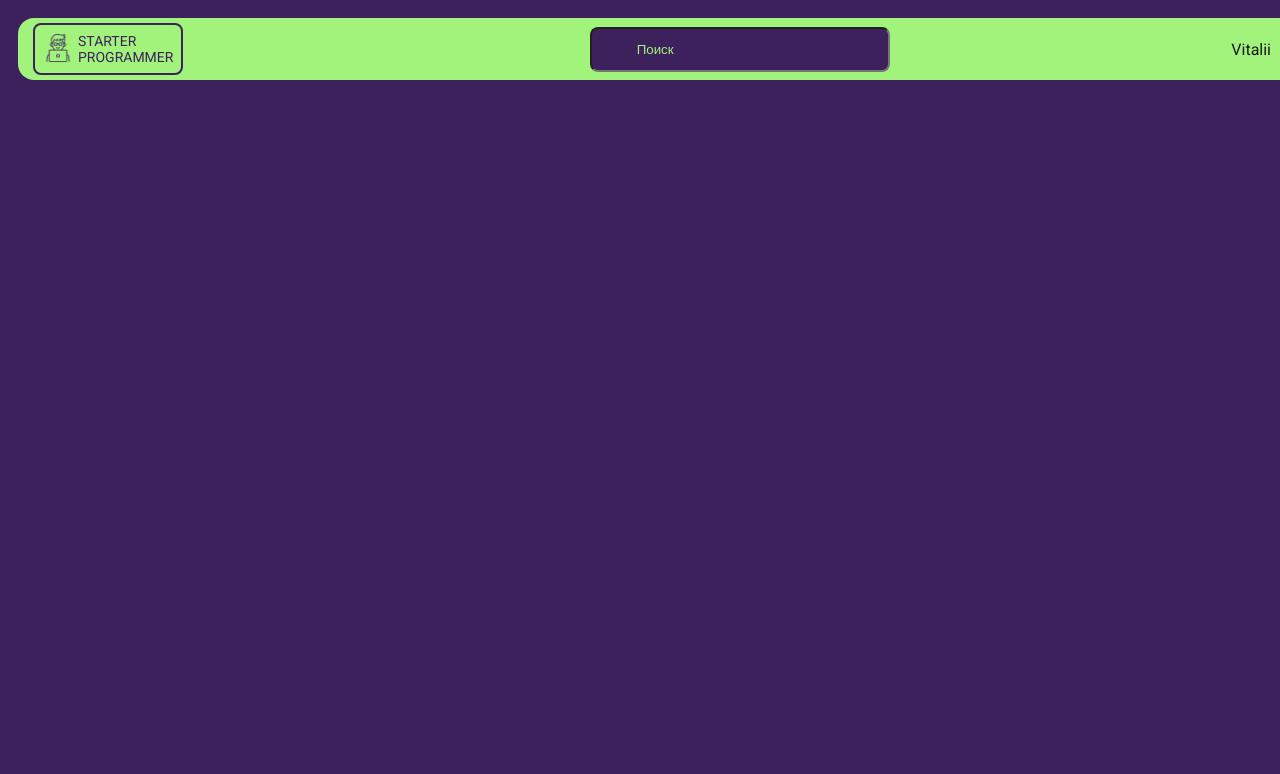
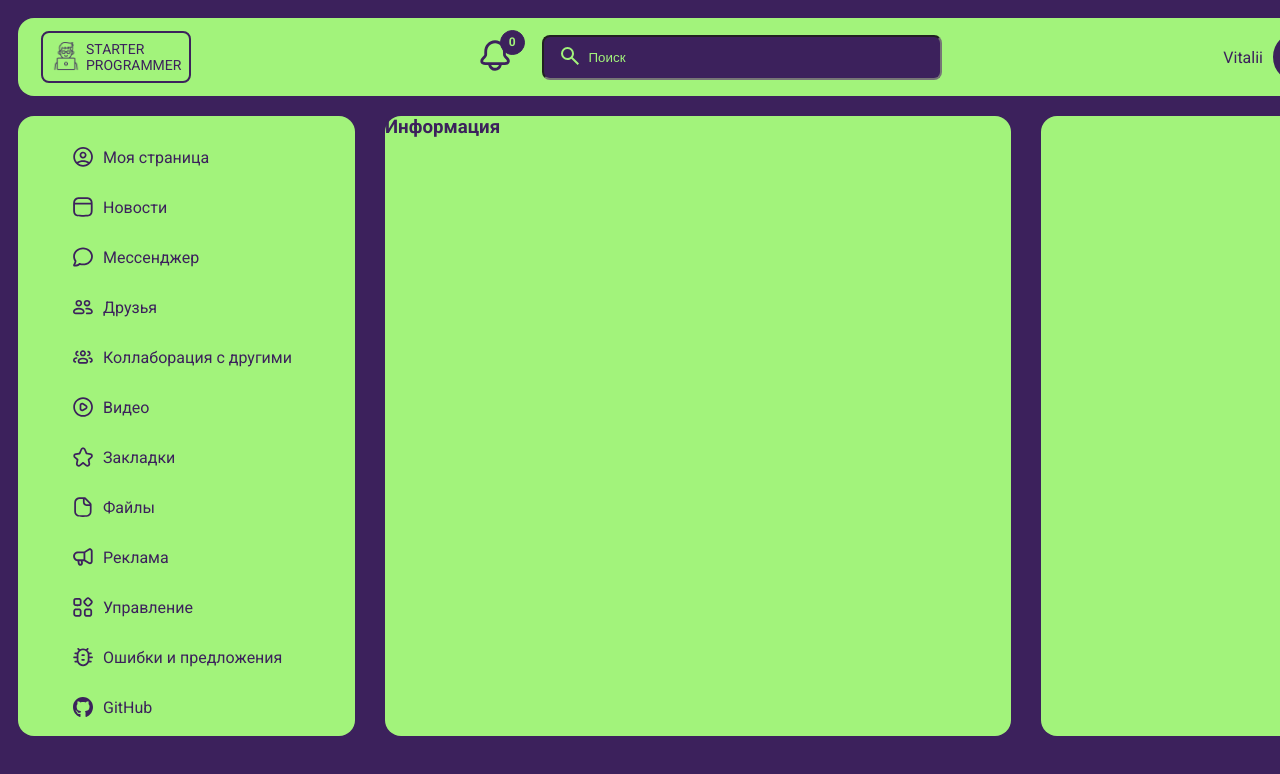
Before and after one commit to beardmenx/starter-programmer, a plain HTML site: page index.html in a window 1280 px wide. Shown: the top 774 px of the page. Drawn offline with Linux system fonts and the light colour scheme.

Commit message:
start center section

```diff
--- a/css/style.css
+++ b/css/style.css
@@ -18,7 +18,7 @@ p {
   margin: 0;
   padding: 0;
   font-family: inherit;
-  color: var(--color-text);
+  color: var(--one-main-color);
 }
 
 a {
@@ -55,6 +55,7 @@ body {
   display: flex;
   justify-content: space-between;
   align-items: center;
+  padding: 8px;
 }
 
 .logo {
@@ -79,6 +80,30 @@ body {
   margin-left: 5px;
 }
 
+.header__notification {
+  margin: 0;
+  padding: 0;
+  position: relative;
+  margin-right: -300px;
+}
+
+.header__notification-counter {
+  display: inline-block;
+  width: 25px;
+  height: 25px;
+  border-radius: 50%;
+  border: 1px solid var(--one-main-color);
+  color: var(--two-main-color);
+  font-weight: bold;
+  position: absolute;
+  text-align: center;
+  bottom: 20px;
+  left: 20px;
+  font-size: 12px;
+  padding-top: 4px;
+  background-color: var(--one-main-color);
+}
+
 .header__form {
   position: relative;
   margin: 8px;
@@ -86,7 +111,7 @@ body {
 }
 
 .header__input {
-  width: 300px;
+  width: 400px;
   background-color: var(--one-main-color);
   padding-left: 45px;
   height: 45px;
@@ -103,7 +128,7 @@ body {
   background-color: transparent;
   position: absolute;
   top: 8px;
-  left: 10px;
+  left: 60px;
 }
 
 .user {
@@ -114,6 +139,8 @@ body {
 
 .user__name {
   padding-right: 10px;
+  font-size: 16px;
+  font-weight: 400;
 }
 
 .user__avatar {
@@ -121,6 +148,7 @@ body {
   height: 50px;
   border-radius: 50%;
   border: 2px solid var(--one-main-color);
+  background-color: var(--one-main-color);
 }
 
 .user__btn-dropDownMenu {
@@ -132,3 +160,59 @@ body {
   width: 15px;
   height: 15px;
 }
+
+.main {
+  padding-top: 20px;
+  display: flex;
+}
+
+.nav,
+.center__section,
+.right-side__section {
+  background-color: var(--two-main-color);
+  border-radius: 16px;
+}
+
+.nav {
+  width: 350px;
+  height: 620px;
+  margin-right: 30px;
+}
+
+.nav__list {
+  display: flex;
+  flex-direction: column;
+}
+
+.nav__list-link {
+  display: flex;
+  align-items: center;
+  padding: 15px;
+  position: relative;
+}
+
+.nav__list-link img {
+  width: 20px;
+  height: 20px;
+  margin-right: 10px;
+}
+
+.nav__list-link p {
+  font-size: 16px;
+}
+
+.nav__list-link p:hover {
+  font-weight: bold;
+  border: 2px solid var(--one-main-color);
+  padding: 2px;
+  border-radius: 8px;
+}
+
+.center__section {
+  width: 650px;
+}
+
+.right-side__section {
+  width: 350px;
+  margin-left: 30px;
+}
--- a/index.html
+++ b/index.html
@@ -14,6 +14,7 @@
   </head>
   <body>
     <div class="container">
+      <!---------------   header  start -------------->
       <header class="header">
         <div class="logo">
           <a class="logo__link" href="#">
@@ -27,10 +28,19 @@
           </a>
         </div>
 
+        <div class="header__notification">
+          <span class="header__notification-counter">0</span>
+          <img src="images/icons/notif.svg" alt="bell-icon" />
+        </div>
+
         <form class="header__form">
           <input class="header__input" type="text" placeholder="Поиск" />
           <button class="header__btn" type="submit">
-            <img class="header__btn-img" src="images/search-icon.svg" alt="" />
+            <img
+              class="header__btn-img"
+              src="images/icons/search-icon.svg"
+              alt=""
+            />
           </button>
         </form>
 
@@ -38,10 +48,101 @@
           <p class="user__name">Vitalii</p>
           <div class="user__avatar"></div>
           <button class="user__btn-dropDownMenu">
-            <img src="images/more.svg" alt="arrow-down" />
+            <img src="images/icons/more.svg" alt="arrow-down" />
           </button>
         </div>
       </header>
+      <!---------------   Haader finish  -------------->
+
+      <!---------------   Main block start  -------------->
+      <main class="main">
+        <!---------------   navigation start  -------------->
+        <nav class="nav">
+          <ul class="nav__list">
+            <li class="nav__list-item">
+              <a class="nav__list-link" href="#">
+                <img src="images/icons/user.svg" alt="" />
+                <p>Моя страница</p>
+              </a>
+            </li>
+            <li class="nav__list-item">
+              <a class="nav__list-link" href="#">
+                <img src="images/icons/news.svg" alt="" />
+                <p>Новости</p>
+              </a>
+            </li>
+            <li class="nav__list-item">
+              <a class="nav__list-link" href="#">
+                <img src="images/icons/message.svg" alt="" />
+                <p>Мессенджер</p>
+              </a>
+            </li>
+            <li class="nav__list-item">
+              <a class="nav__list-link" href="#">
+                <img src="images/icons/friends.svg" alt="" />
+                <p>Друзья</p>
+              </a>
+            </li>
+            <li class="nav__list-item">
+              <a class="nav__list-link" href="#">
+                <img src="images/icons/collaba.svg" alt="" />
+                <p>Коллаборация с другими</p>
+              </a>
+            </li>
+            <li class="nav__list-item">
+              <a class="nav__list-link" href="#">
+                <img src="images/icons/video.svg" alt="" />
+                <p>Видео</p>
+              </a>
+            </li>
+            <li class="nav__list-item">
+              <a class="nav__list-link" href="#">
+                <img src="images/icons/bookmark.svg" alt="" />
+                <p>Закладки</p>
+              </a>
+            </li>
+            <li class="nav__list-item">
+              <a class="nav__list-link" href="#">
+                <img src="images/icons/file.svg" alt="" />
+                <p>Файлы</p>
+              </a>
+            </li>
+            <li class="nav__list-item">
+              <a class="nav__list-link" href="#">
+                <img src="images/icons/advertising.svg" alt="" />
+                <p>Реклама</p>
+              </a>
+            </li>
+            <li class="nav__list-item">
+              <a class="nav__list-link" href="#">
+                <img src="images/icons/control.svg" alt="" />
+                <p>Управление</p>
+              </a>
+            </li>
+            <li class="nav__list-item">
+              <a class="nav__list-link" href="#">
+                <img src="images/icons/problem-bug.svg" alt="" />
+                <p>Ошибки и предложения</p>
+              </a>
+            </li>
+            <li class="nav__list-item">
+              <a class="nav__list-link" href="#">
+                <img src="images/icons/github.svg" alt="" />
+                <p>GitHub</p>
+              </a>
+            </li>
+          </ul>
+        </nav>
+
+        <!---------------   navigation end    -------------->
+
+        <section class="center__section">
+          <h3 class="center__section-title">Информация</h3>
+        </section>
+
+        <section class="right-side__section"></section>
+      </main>
+      <!---------------   ???   -------------->
     </div>
     <script src="js/main.js"></script>
   </body>
```
Also changed, not shown: images/icons/advertising.svg (added), images/icons/bookmark.svg (added), images/icons/collaba.svg (added), images/icons/control.svg (added), images/icons/file.svg (added), images/icons/friends.svg (added), images/icons/github.svg (added), images/icons/message.svg (added), images/icons/more.svg (renamed from images/more.svg), images/icons/news.svg (added), images/icons/notif.svg (renamed from images/notif.svg), images/icons/problem-bug.svg (added), images/icons/search-icon.svg (renamed from images/search-icon.svg), images/icons/user.svg (added), 2 more files.
